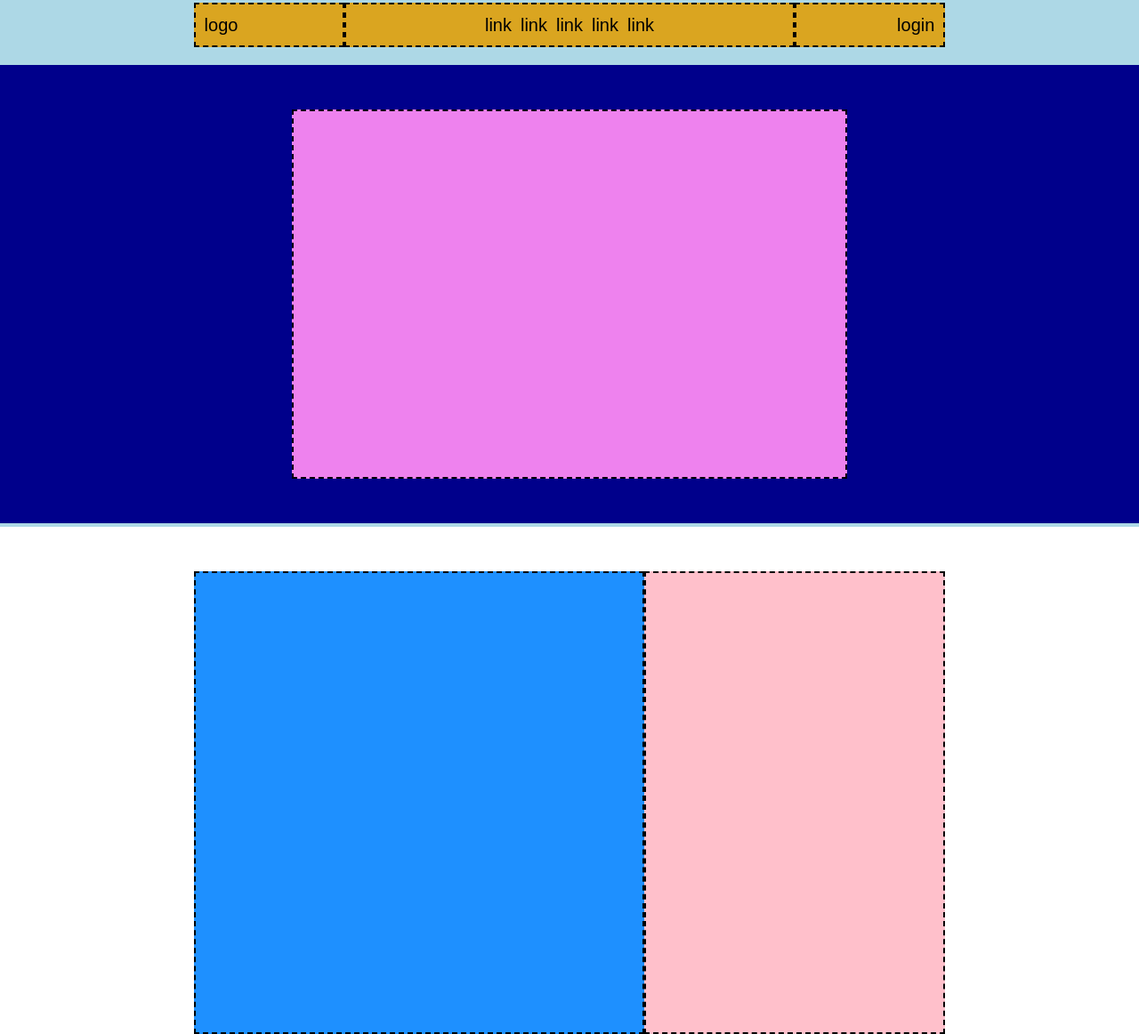
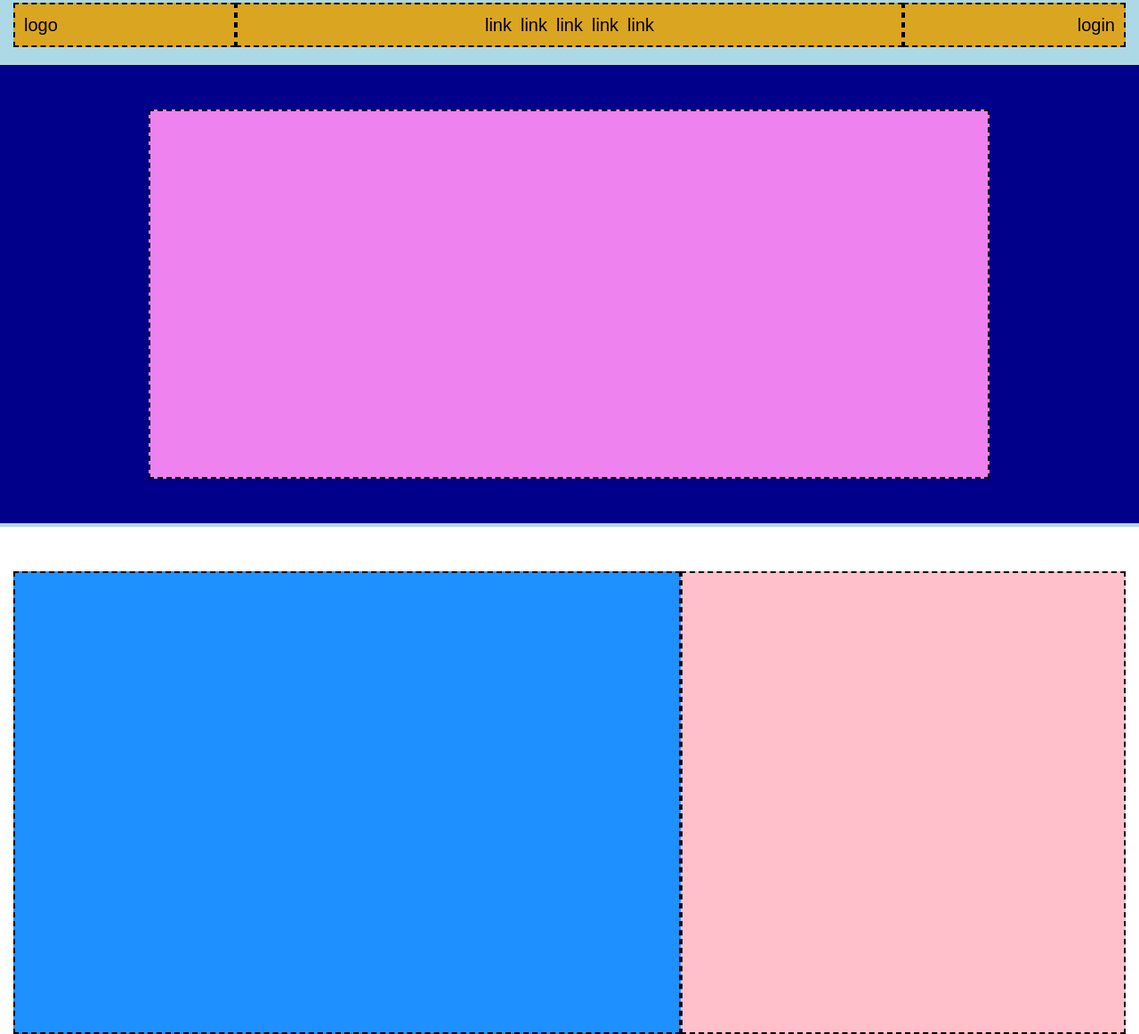
Before and after one commit to Daniele206/htmlcss-struttura-discord, a plain HTML site: page index.html in a window 1280 px wide. Shown: the part 17-1179 px from the top of the page at 89% size. Drawn offline with Linux system fonts and the light colour scheme.

Commit message:
[fix] % to px

```diff
--- a/assets/style/main.css
+++ b/assets/style/main.css
@@ -7,8 +7,9 @@
 }
 
 .container{
-  margin: auto;
-  width: 66%;
+  margin: 0 auto;
+  max-width: 98%;
+  width: 1250px;
 }
 
 .debug{
@@ -40,8 +41,7 @@ header{
 }
 
 .head nav{
-  width: 60%;
-  height: 100%;
+  width: 750px;
   justify-content: center;
 }
 
@@ -59,8 +59,7 @@ header{
 }
 
 .block{
-  width: 20%;
-  height: 100%;
+  width: 250px;
 }
 
 .flex-end{
@@ -76,7 +75,8 @@ header{
 .content{
   background-color: #EE82EE;
   height: 415px;
-  width: 80%;
+  max-width: 98%;
+  width: 945px;
   margin: auto;
 }
 
@@ -105,13 +105,13 @@ main{
 .medium-box{
   background-color: #1E90FF;
   height: 520px;
-  width: 60%;
+  width: 750px;
 }
 
 .small-box{
   background-color: #FFC0CB;
   height: 520px;
-  width: 40%;
+  width: 500px;
 }
 
 .big-box{
@@ -131,12 +131,12 @@ main{
 .social{
   background-color: #F08080;
   height: 600px;
-  width: 30%;
+  width: 370px;
 }
 
 .info{
   background-color: #20B2AA;
-  width: 17.5%;
+  width: 220px;
 }
 
 .end{
```
